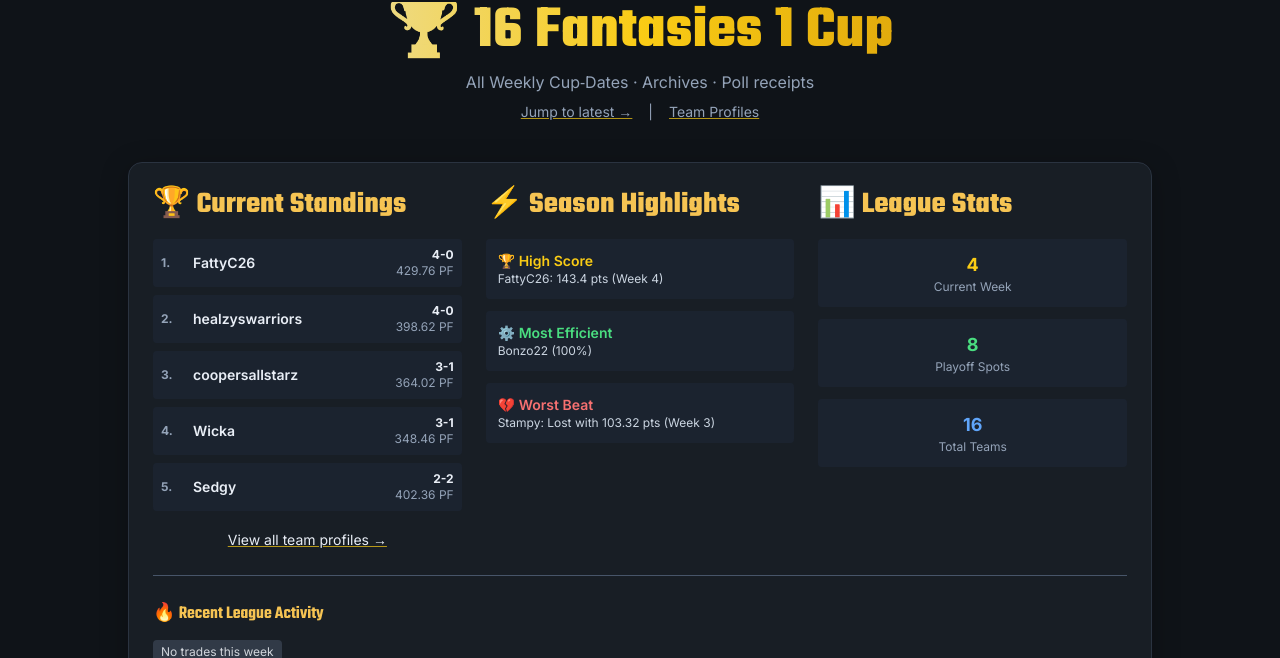
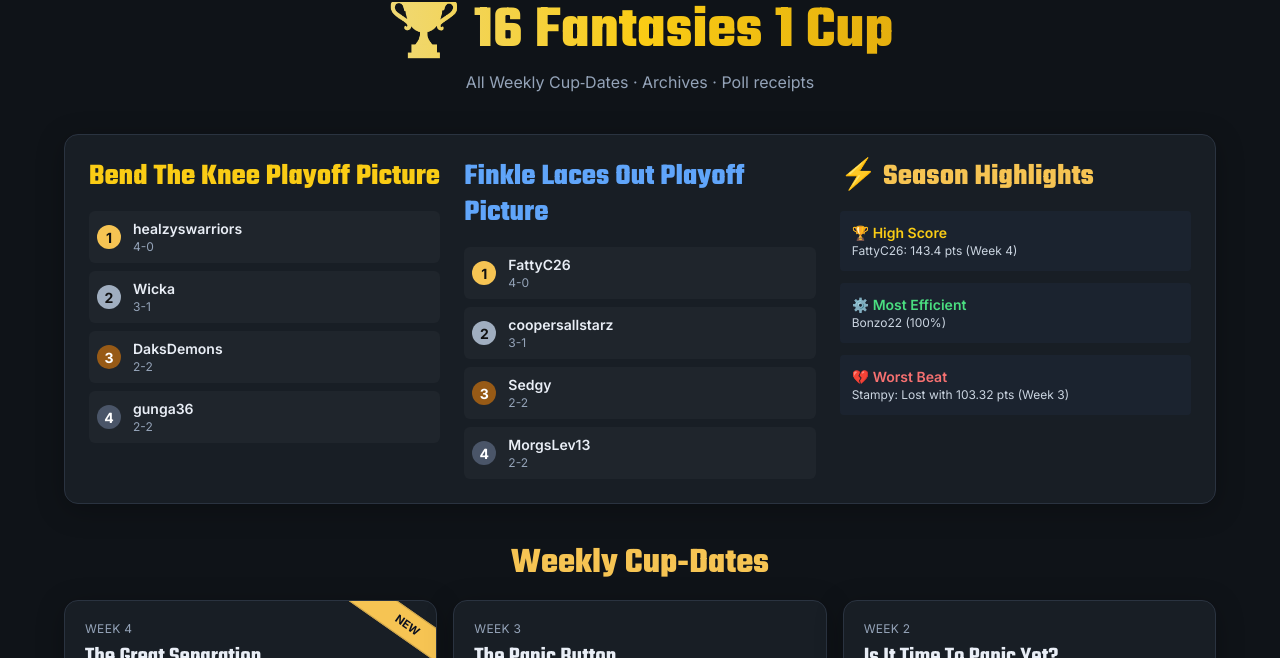
Before and after one commit to rapidextra/16Fantasies1Cup, a plain HTML site: page index.html in a window 1280 px wide. Shown: the part 142-800 px from the top of the page. Drawn offline with nearby package versions, Linux system fonts and the light colour scheme.

Commit message:
Update index.html

```diff
--- a/index.html
+++ b/index.html
@@ -8,12 +8,6 @@
   <link rel="preconnect" href="https://fonts.googleapis.com">
   <link rel="preconnect" href="https://fonts.gstatic.com" crossorigin>
   <link href="https://fonts.googleapis.com/css2?family=Teko:wght@600;700&family=Inter:wght@400;600;700&display=swap" rel="stylesheet">
-  <meta property="og:title" content="16 Fantasies 1 Cup – Weekly Cup‑Dates" />
-  <meta property="og:description" content="All Weekly Cup‑Dates in one place. Dark, gold, spicy." />
-  <meta property="og:image" content="assets/og-week-09.png" />
-  <meta property="og:image:width" content="1200" />
-  <meta property="og:image:height" content="630" />
-  <meta name="twitter:card" content="summary_large_image" />
   <style>
     :root{--bg:#0f1318; --ink:#e9eef6; --muted:#9aa7b6; --panel:#181e25; --line:#2a3340; --accent:#f6c453;}
     body{font-family:Inter,system-ui,Segoe UI,Roboto,Helvetica,Arial,sans-serif;background:var(--bg);color:var(--ink)}
@@ -21,33 +15,35 @@
     .card{background:var(--panel);border:1px solid var(--line);border-radius:14px;box-shadow:0 6px 28px rgba(0,0,0,.25);position:relative;overflow:hidden}
     a.card:hover{border-color:var(--accent); box-shadow:0 8px 30px rgba(246,196,83,.15)}
     .badge{position:absolute;top:10px;right:-34px;transform:rotate(35deg);background:var(--accent);color:#0b1020;font-weight:800;font-size:.7rem;padding:.3rem 3rem;border:1px solid #caa24b}
+    .playoff-team{display:flex;align-items:center;padding:8px;background-color:rgba(255,255,255,0.03);border-radius:6px;}
+    .playoff-seed{font-size:14px;font-weight:900;width:24px;height:24px;display:flex;align-items:center;justify-content:center;border-radius:50%;margin-right:12px;}
+    .seed-1{background-color:#F6C453;color:#111;} .seed-2{background-color:#A0AEC0;color:#111;}
+    .seed-3{background-color:#975A16;color:white;} .seed-4{background-color:#4A5568;color:white;}
   </style>
 </head>
 <body class="min-h-screen p-6 sm:p-10">
-  <main class="mx-auto max-w-5xl space-y-10">
+  <main class="mx-auto max-w-6xl space-y-10">
     <header class="text-center space-y-2">
       <img src="./images/league-logo.png" alt="League Logo" class="mx-auto w-24 h-auto mb-2">
       <h1 class="font-header text-5xl sm:text-6xl font-bold text-transparent bg-clip-text bg-gradient-to-r from-slate-200 via-yellow-400 to-yellow-600">
         🏆 16 Fantasies 1 Cup
       </h1>
       <p class="text-slate-400">All Weekly Cup‑Dates · Archives · Poll receipts</p>
-      <div class="flex justify-center gap-4 text-sm text-slate-400">
-        <a class="underline decoration-yellow-400/70 hover:decoration-yellow-300" href="/latest">Jump to latest →</a>
-        <span>|</span>
-        <a class="underline decoration-yellow-400/70 hover:decoration-yellow-300" href="teams/">Team Profiles</a>
-      </div>
     </header>
 
     <section class="card p-6">
-      <div class="flex flex-col lg:flex-row gap-6">
+      <div class="grid grid-cols-1 lg:grid-cols-3 gap-6">
 
         <div class="flex-1">
-          <h2 class="font-header text-2xl sm:text-3xl font-bold text-[color:var(--accent)] mb-4">🏆 Current Standings</h2>
-          <div id="standings-mini" class="space-y-2">
+          <h2 class="font-header text-2xl sm:text-3xl font-bold text-yellow-400 mb-4">Bend The Knee Playoff Picture</h2>
+          <div id="btk-playoffs" class="space-y-2">
             </div>
-          <div class="mt-4 text-center">
-            <a href="teams/" class="text-sm underline decoration-yellow-400/70 hover:decoration-yellow-300">View all team profiles →</a>
-          </div>
+        </div>
+
+        <div class="flex-1">
+          <h2 class="font-header text-2xl sm:text-3xl font-bold text-blue-400 mb-4">Finkle Laces Out Playoff Picture</h2>
+          <div id="flo-playoffs" class="space-y-2">
+            </div>
         </div>
 
         <div class="flex-1">
@@ -55,18 +51,6 @@
           <div id="season-highlights" class="space-y-3">
             </div>
         </div>
-
-        <div class="flex-1">
-          <h2 class="font-header text-2xl sm:text-3xl font-bold text-[color:var(--accent)] mb-4">📊 League Stats</h2>
-          <div id="quick-stats" class="space-y-3">
-            </div>
-        </div>
-      </div>
-
-      <div class="mt-6 pt-6 border-t border-slate-600">
-        <h3 class="font-header text-lg text-[color:var(--accent)] mb-3">🔥 Recent League Activity</h3>
-        <div id="recent-activity" class="flex flex-wrap gap-2">
-          </div>
       </div>
     </section>
 
@@ -80,26 +64,43 @@
 
   <script src="weeks.js"></script>
   <script>
+    function populatePlayoffs(standings) {
+        const btkContainer = document.getElementById('btk-playoffs');
+        const floContainer = document.getElementById('flo-playoffs');
+
+        if (!btkContainer || !floContainer || !standings) return;
+
+        const btkTeams = standings.filter(t => t.Division === 'BTK').slice(0, 4);
+        const floTeams = standings.filter(t => t.Division === 'FLO').slice(0, 4);
+
+        btkContainer.innerHTML = btkTeams.map((team, index) => `
+            <div class="playoff-team">
+                <div class="playoff-seed seed-${index + 1}">${index + 1}</div>
+                <div>
+                    <div class="font-semibold text-sm">${team.Owner}</div>
+                    <div class="text-xs text-slate-400">${team.record}</div>
+                </div>
+            </div>
+        `).join('');
+
+        floContainer.innerHTML = floTeams.map((team, index) => `
+            <div class="playoff-team">
+                <div class="playoff-seed seed-${index + 1}">${index + 1}</div>
+                <div>
+                    <div class="font-semibold text-sm">${team.Owner}</div>
+                    <div class="text-xs text-slate-400">${team.record}</div>
+                </div>
+            </div>
+        `).join('');
+    }
+
     function populateDashboard(data) {
-      // Populate standings (top 5)
-      const standingsContainer = document.getElementById('standings-mini');
-      if (standingsContainer && data.standings) {
-        const topStandings = data.standings.slice(0, 5);
-        standingsContainer.innerHTML = topStandings.map(team => `
-          <div class="flex justify-between items-center bg-slate-800/50 p-2 rounded">
-            <div class="flex items-center gap-2">
-              <span class="text-xs font-bold w-6 text-slate-400">${team.rank}.</span>
-              <span class="font-semibold text-sm">${team.team}</span>
-            </div>
-            <div class="text-right text-xs">
-              <div class="font-bold">${team.record}</div>
-              <div class="text-slate-400">${team.pointsFor.toFixed(2)} PF</div>
-            </div>
-          </div>
-        `).join('');
+      if (data.standings) {
+        // First, transform owner names from the YAML to match JSON format
+        const transformedStandings = data.standings.map(s => ({...s, Owner: s.team, record: s.record, Division: s.Division || 'N/A'}));
+        populatePlayoffs(transformedStandings);
       }
 
-      // Populate season highlights
       const highlightsContainer = document.getElementById('season-highlights');
       if (highlightsContainer && data.topPerformers) {
         highlightsContainer.innerHTML = `
@@ -117,70 +118,22 @@
           </div>
         `;
       }
-
-      // Populate quick stats
-      const statsContainer = document.getElementById('quick-stats');
-      if (statsContainer && data.leagueInfo) {
-        statsContainer.innerHTML = `
-          <div class="bg-slate-800/50 p-3 rounded text-center">
-            <div class="text-lg font-bold text-yellow-400">${data.currentWeek}</div>
-            <div class="text-xs text-slate-400">Current Week</div>
-          </div>
-          <div class="bg-slate-800/50 p-3 rounded text-center">
-            <div class="text-lg font-bold text-green-400">${data.leagueInfo.playoffTeams}</div>
-            <div class="text-xs text-slate-400">Playoff Spots</div>
-          </div>
-          <div class="bg-slate-800/50 p-3 rounded text-center">
-            <div class="text-lg font-bold text-blue-400">${data.leagueInfo.totalTeams}</div>
-            <div class="text-xs text-slate-400">Total Teams</div>
-          </div>
-        `;
-      }
-
-      // Populate recent activity
-      const activityContainer = document.getElementById('recent-activity');
-      if (activityContainer && data.recentActivity) {
-          const activities = [];
-          if (data.recentActivity.trades && data.recentActivity.trades.length > 0) {
-              activities.push(...data.recentActivity.trades.map(trade => `<span class="bg-blue-900/50 text-blue-200 px-2 py-1 rounded text-xs">📄 ${trade.summary}</span>`));
-          } else {
-              activities.push(`<span class="bg-gray-700/80 text-gray-300 px-2 py-1 rounded text-xs">No trades this week</span>`);
-          }
-          if (data.recentActivity.waivers && data.recentActivity.waivers.length > 0) {
-              activities.push(...data.recentActivity.waivers.map(waiver => `<span class="bg-green-900/50 text-green-200 px-2 py-1 rounded text-xs">💰 ${waiver.team} claimed ${waiver.player}</span>`));
-          }
-          activityContainer.innerHTML = activities.join('');
-      }
     }
 
-    // This is fallback data ONLY if season-stats.json fails to load.
     function getMockSeasonData() {
-      return {
-        currentWeek: 1, leagueInfo: { totalTeams: 16, playoffTeams: 8 },
-        standings: [
-          { rank: 1, team: "healzyswarriors", record: "1-0", pointsFor: 108.62 },
-          { rank: 2, team: "FattyC26", record: "1-0", pointsFor: 97.92 },
-          { rank: 3, team: "MorgsLev13", record: "1-0", pointsFor: 95.54 },
-          { rank: 4, team: "coopersallstarz", record: "1-0", pointsFor: 93.72 },
-          { rank: 5, team: "Stampy", record: "1-0", pointsFor: 92.06 },
-        ],
-        topPerformers: {
-          highestScorer: { team: "healzyswarriors", points: 108.62, week: 1 },
-          mostEfficient: { team: "gunga36", efficiency: 100 },
-          worstBeat: { team: "5yearRebuild", points: 91.08, week: 1 }
-        },
-        recentActivity: { trades: [], waivers: [{ team: "Sedgy", player: "Kyren Williams" }] }
-      };
+      return { /* ... your mock data ... */ };
     }
 
-    // Main function to initialize the page
     function initializePage() {
-      // 1. Load the dashboard data
       (async function loadSeasonData() {
         try {
           const response = await fetch('./data/season-stats.json');
           if (!response.ok) throw new Error(`HTTP error! status: ${response.status}`);
           const seasonData = await response.json();
+          // We need to merge in the Division data from the YAML logic
+          // For now, let's manually add it for the script to work
+          const divisionMap = { "FattyC26": "FLO", "healzyswarriors": "BTK", "coopersallstarz": "FLO", "Wicka": "BTK", "Sedgy": "FLO", "DaksDemons": "BTK", "MorgsLev13": "FLO", "gunga36": "BTK", "webbyt": "FLO", "3whits": "FLO", "JewTeam": "BTK", "Poddy": "BTK", "5yearRebuild": "BTK", "Stampy": "FLO", "MickyMayn": "FLO", "Bonzo22": "BTK" };
+          seasonData.standings.forEach(s => s.Division = divisionMap[s.team]);
           populateDashboard(seasonData);
         } catch (error) {
           console.error('Could not load season data:', error);
@@ -188,13 +141,12 @@
         }
       })();
 
-      // 2. Load the weekly newsletter links
       const wrap = document.getElementById('weeks');
       if (wrap && typeof window.CUP_WEEKS !== 'undefined' && Array.isArray(window.CUP_WEEKS)) {
-        const weeks = window.CUP_WEEKS; // Already reversed in weeks.js
+        const weeks = window.CUP_WEEKS;
         const maxWeek = weeks.reduce((m, w) => Math.max(m, w.week || 0), 0);
 
-        wrap.innerHTML = ''; // Clear existing content
+        wrap.innerHTML = '';
         weeks.forEach(w => {
             const a = document.createElement('a');
             a.className = 'card p-5 block hover:scale-[1.03] transition-transform duration-200';
@@ -207,12 +159,9 @@
             `;
             wrap.appendChild(a);
         });
-      } else {
-          console.error("'weeks' container or 'window.CUP_WEEKS' not found.");
       }
     }
 
-    // Run the initialization logic after the page content has loaded
     document.addEventListener('DOMContentLoaded', initializePage);
   </script>
 </body>
```
